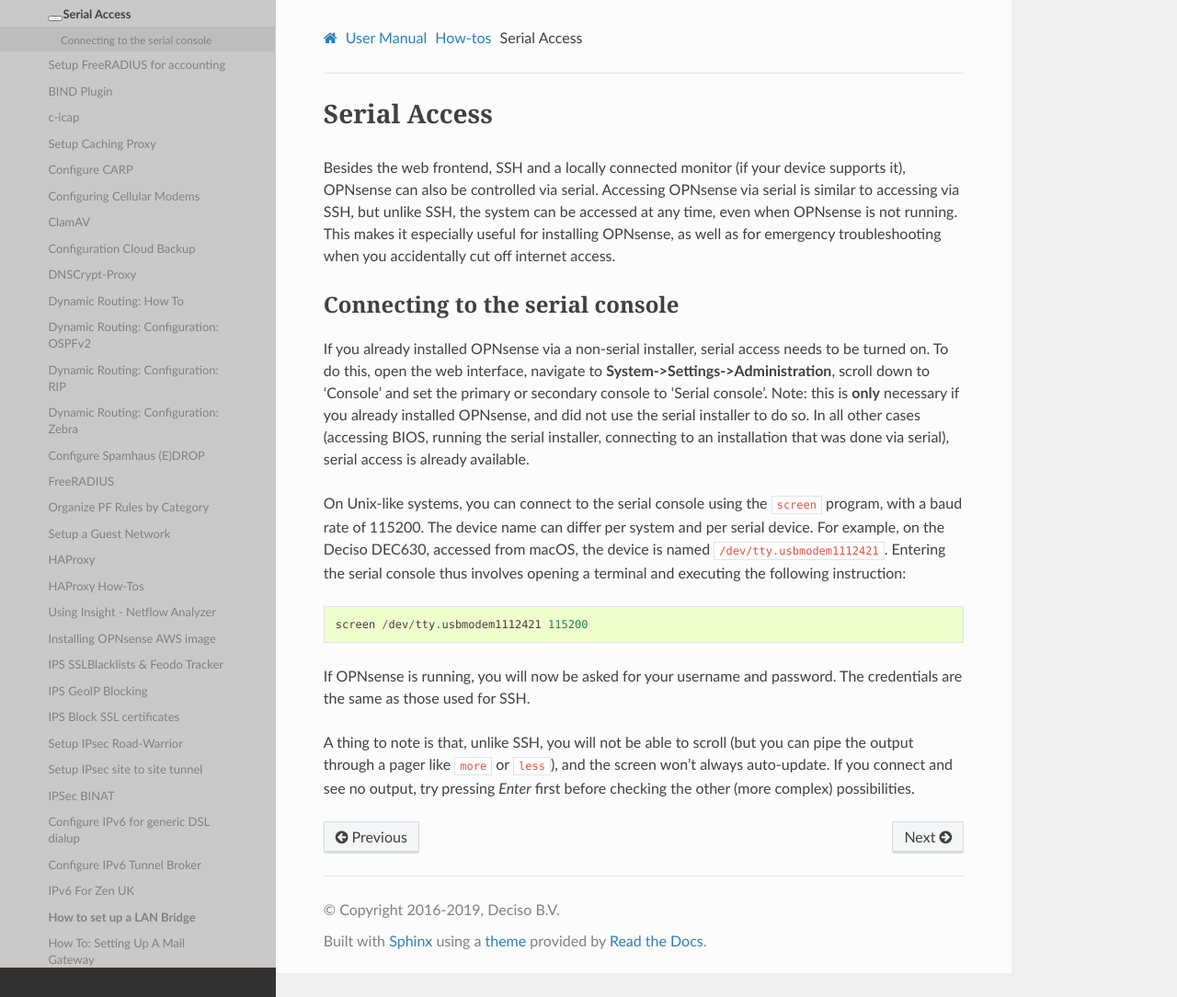
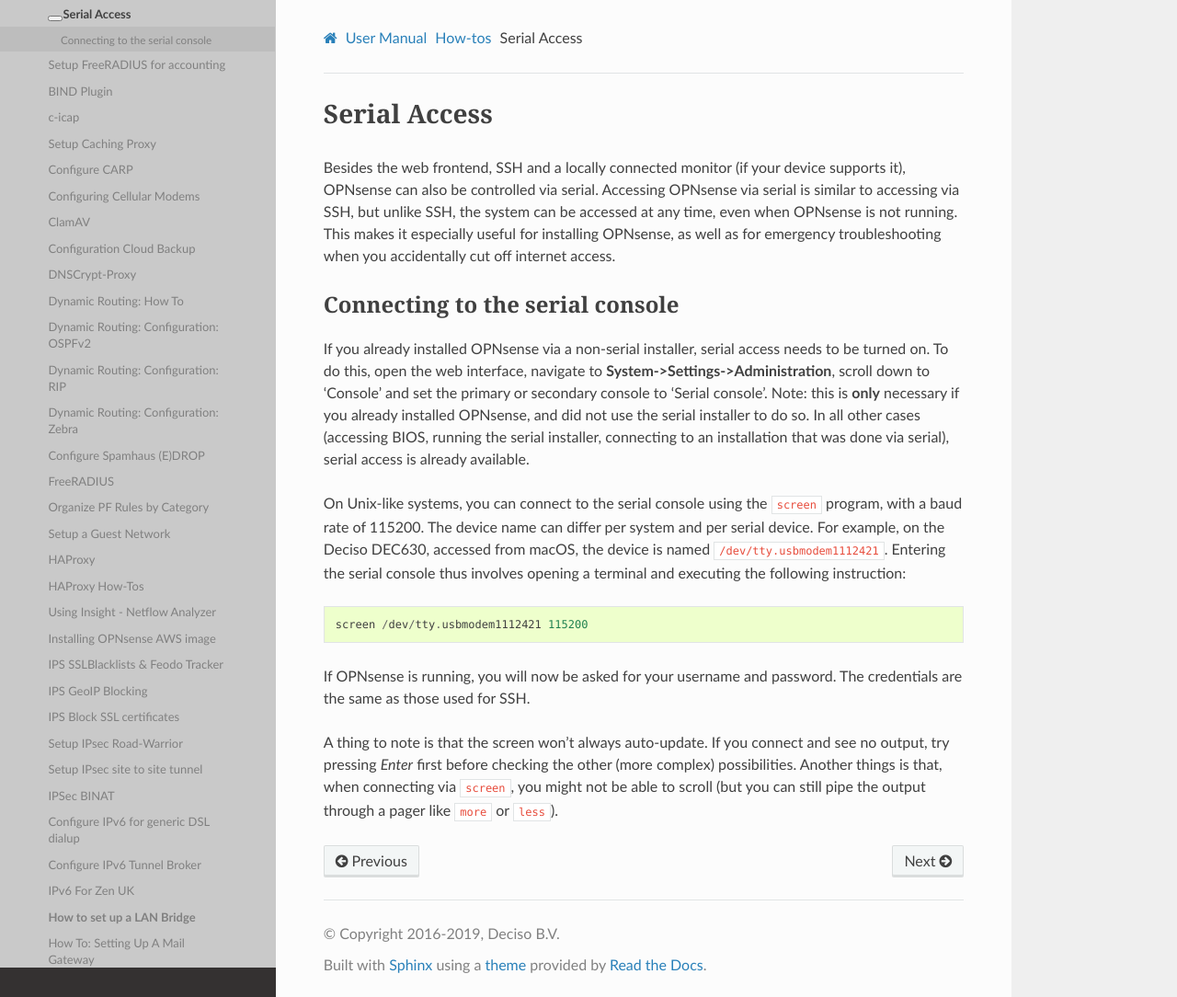
Before and after one commit to opnsense/docs, a Sphinx documentation site: the page built from source/manual/how-tos/serial_access.rst, in a window 1280 px wide and 1084 px high. Shown: the whole window at 92% size. Built offline with Sphinx 7.4.7 and the Read the Docs theme 2.0.0, drawn with Linux system fonts in a browser that asks for light colours; nearby versions of some CDN libraries; some web fonts are replaced; library files that are not in the unit come from our copies.

Commit message:
Rephrase scrolling remark

```diff
--- a/source/manual/how-tos/serial_access.rst
+++ b/source/manual/how-tos/serial_access.rst
@@ -29,6 +29,6 @@
 If OPNsense is running, you will now be asked for your username and password. The credentials are the same as those
 used for SSH.
 
-A thing to note is that, unlike SSH, you will not be able to scroll (but you can pipe the output through a pager like
-``more`` or ``less``), and the screen won't always auto-update. If you connect and see no output, try pressing `Enter`
-first before checking the other (more complex) possibilities.
+A thing to note is that the screen won't always auto-update. If you connect and see no output, try pressing `Enter`
+first before checking the other (more complex) possibilities. Another things is that, when connecting via ``screen``,
+you might not be able to scroll (but you can still pipe the output through a pager like ``more`` or ``less``).
```
